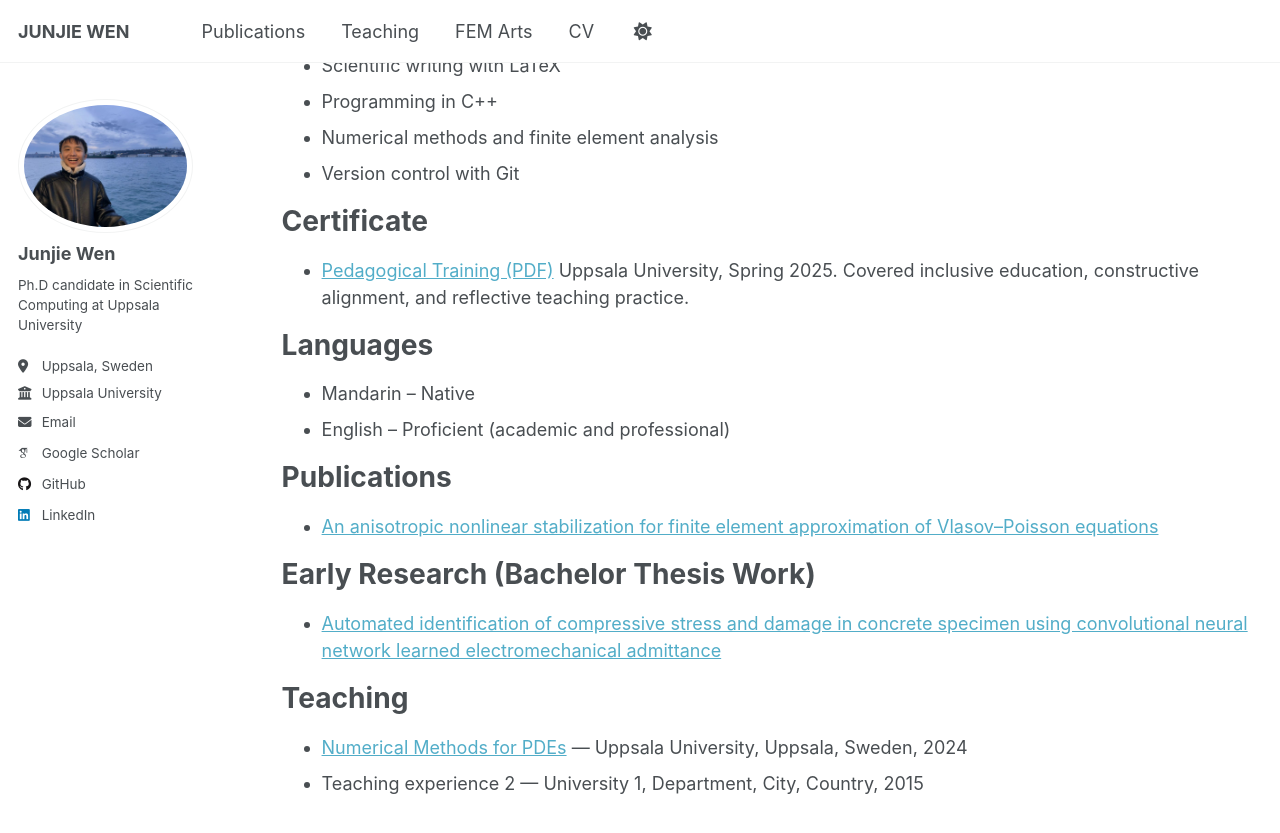
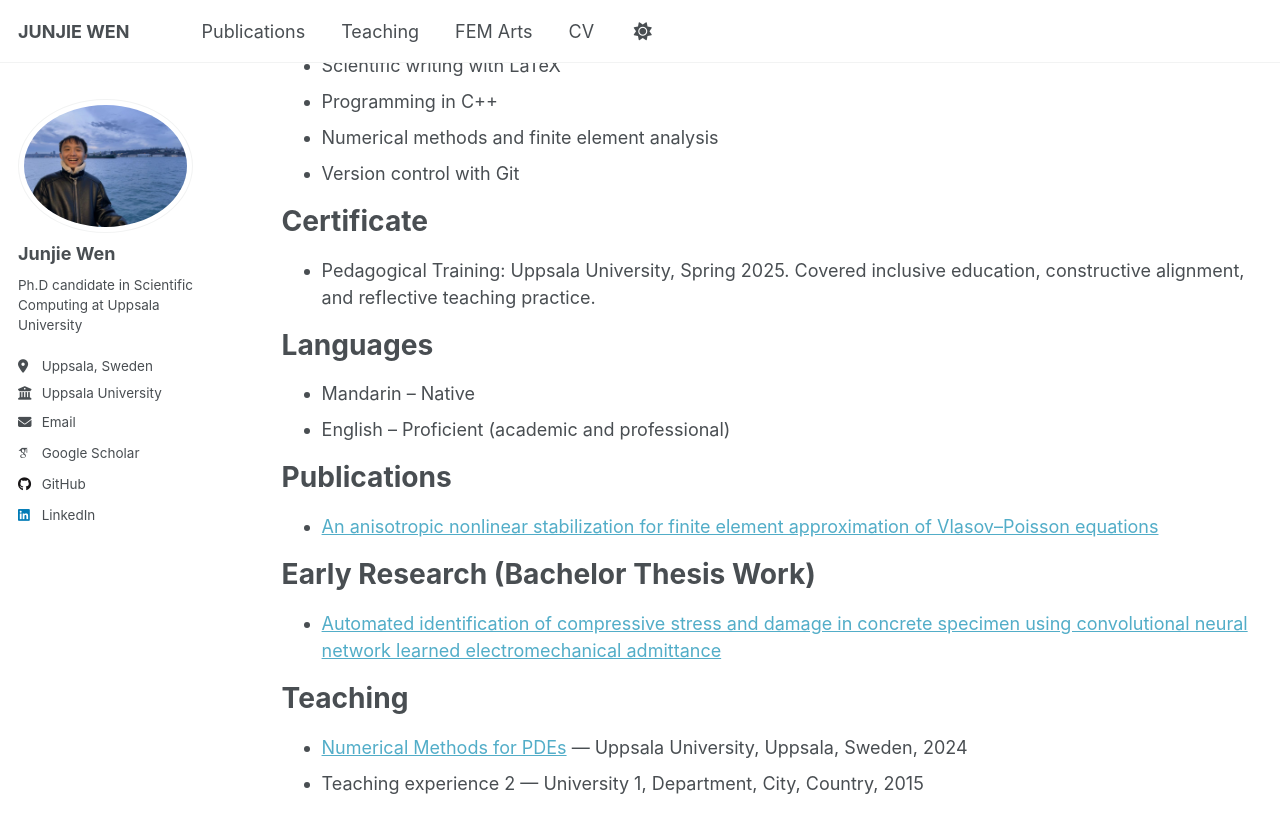
Before and after one commit to WjjSteve/WjjSteve.github.io, a Jekyll site: the page built from _pages/cv.md, in a window 1280 px wide and 900 px high, scrolled down 310 px. Shown: the top 833 px of the window. Built offline with Jekyll 4.4.1, drawn with Linux system fonts in a browser that asks for light colours; some web fonts are replaced; a script that is not in the unit is left out.

Commit message:
Update cv.md

```diff
--- a/_pages/cv.md
+++ b/_pages/cv.md
@@ -24,8 +24,7 @@ Skills
 
 Certificate
 ======
-* [Pedagogical Training (PDF)](/files/academic-teacher-training.pdf)
-  Uppsala University, Spring 2025. Covered inclusive education, constructive alignment, and reflective teaching practice.
+* Pedagogical Training: Uppsala University, Spring 2025. Covered inclusive education, constructive alignment, and reflective teaching practice.
 
 Languages
 ======
```
